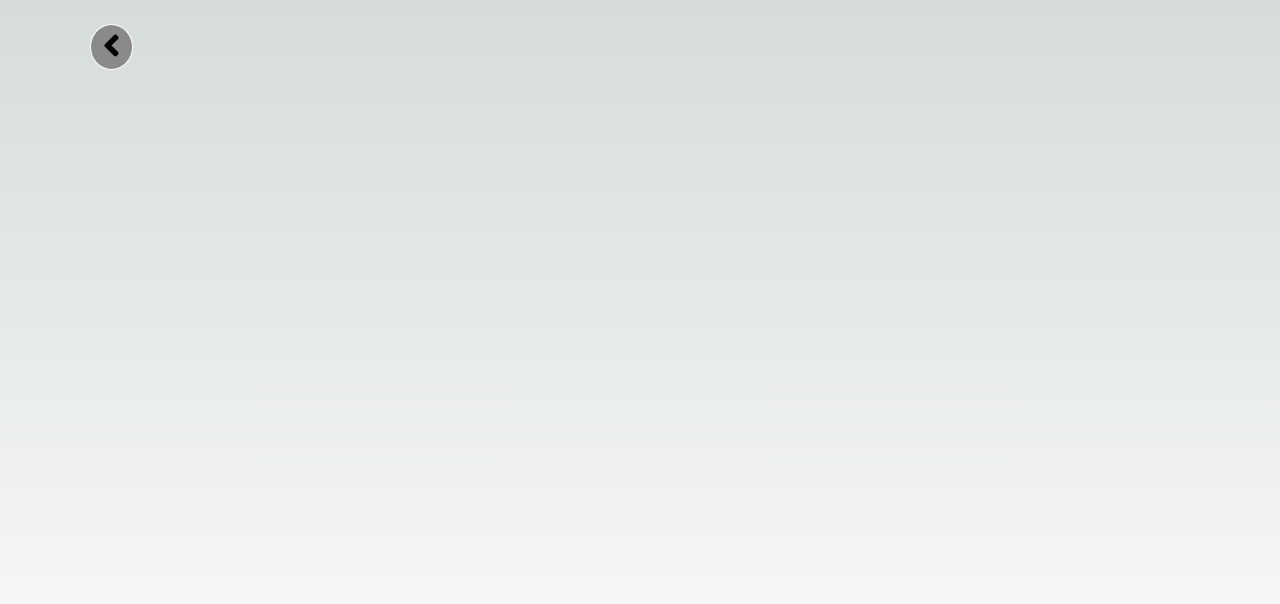
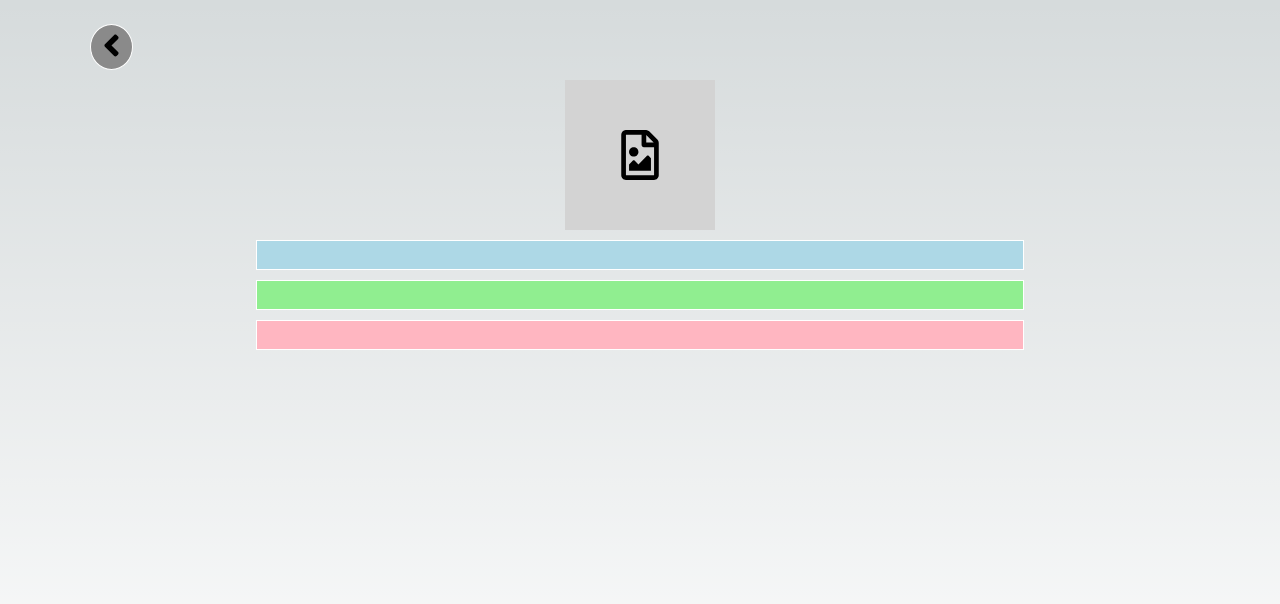
Before and after one commit to Mikael-Leger/mono-stock, a Next.js app: page /products/1 in a window 1280 px wide. Shown: the top 604 px of the page. Built offline with nearby package versions, Linux system fonts and the light colour scheme.

Commit message:
feature/add product

```diff
--- a/src/components/back-button/back-button.js
+++ b/src/components/back-button/back-button.js
@@ -6,12 +6,15 @@ import "./back-button.scss"
 export default function BackButton(props) {
   const router = useRouter();
 
+  if (router.asPath === "/") {
+    return <></>;
+  }
+
   const goBack = () => {
     const fullUrl = router.asPath;
     const pathArr = fullUrl.split('/');
     pathArr.pop();
     const newUrl = pathArr.join('/');
-    console.log({newUrl});
     router.push(newUrl || '/');
   }
 
--- a/src/components/button/button.scss
+++ b/src/components/button/button.scss
@@ -16,13 +16,13 @@
   }
 
   &.bgColor {
-    &-1 button {
+    &-primary button {
       background-color: lightblue;
     }
-    &-2 button {
+    &-secondary button {
       background-color: lightgreen;
     }
-    &-3 button {
+    &-tertiary button {
       background-color: lightpink;
     }
   }
--- a/src/components/product/product.js
+++ b/src/components/product/product.js
@@ -12,10 +12,19 @@ export default function Product(props) {
     const storedProducts = JSON.parse(localStorage.getItem("products"));
     const productFound = storedProducts.find(product => product.id === id);
     const productFoundIndex = storedProducts.findIndex(product => product.id === id);
-    const { ...newProduct } = productFound
-    newProduct[`${type}`] = value;
     const newProductsList = storedProducts;
-    newProductsList[productFoundIndex] = newProduct;
+
+    if (productFoundIndex === -1) {
+      const newProduct = { id };
+      newProduct[`${type}`] = value;
+      newProductsList.push(newProduct);
+
+    } else {
+      const { ...newProduct } = productFound;
+      newProduct[`${type}`] = value;
+      newProductsList[productFoundIndex] = newProduct;
+
+    }
     const newproductsListString = JSON.stringify(newProductsList);
     localStorage.setItem("products", newproductsListString);
   }
@@ -23,16 +32,16 @@ export default function Product(props) {
   return (
     <div className="product">
     <div className="product-photo">
-      <PhotoEdit src={props.product.photo} saveToLocalStorage={(value) => saveToLocalStorage(value, "photo")} />
+      <PhotoEdit src={props.product && props.product.photo} saveToLocalStorage={(value) => saveToLocalStorage(value, "photo")} />
     </div>
     <div className="product-name">
-      <TextEdit title={props.product.name} color="1" saveToLocalStorage={(value) => saveToLocalStorage(value, "name")} />
+      <TextEdit title={props.product && props.product.name} color="primary" saveToLocalStorage={(value) => saveToLocalStorage(value, "name")} />
     </div>
     <div className="product-barcode">
-      <TextEdit title={props.product.barcode} color="2" saveToLocalStorage={(value) => saveToLocalStorage(value, "barcode")} />
+      <TextEdit title={props.product && props.product.barcode} color="secondary" saveToLocalStorage={(value) => saveToLocalStorage(value, "barcode")} />
     </div>
     <div className="product-quantity">
-      <TextEdit title={props.product.quantity} color="3" saveToLocalStorage={(value) => saveToLocalStorage(value, "quantity")} />
+      <TextEdit title={props.product && props.product.quantity} color="tertiary" saveToLocalStorage={(value) => saveToLocalStorage(value, "quantity")} />
     </div>
     </div>
   );
--- a/src/components/product/product.scss
+++ b/src/components/product/product.scss
@@ -2,14 +2,16 @@
   display: flex;
   flex-direction: column;
   justify-content: space-between;
+  gap: 10px;
   align-items: center;
   text-align: center;
   width: 100%;
 
   &-name, &-barcode, &-quantity {
     width: 100%;
-  }
-  & > *:not(:last-child) {
-    margin-bottom: 10px;
+
+    & .title {
+      height: 30px;
+    }
   }
 }
--- a/src/components/text-edit/text-edit.scss
+++ b/src/components/text-edit/text-edit.scss
@@ -16,13 +16,13 @@
     }
   }
   &.color {
-    &-1 .title {
+    &-primary .title {
       background-color: lightblue;
     }
-    &-2 .title {
+    &-secondary .title {
       background-color: lightgreen;
     }
-    &-3 .title {
+    &-tertiary .title {
       background-color: lightpink;
     }
   }
--- a/src/pages/products/[id].js
+++ b/src/pages/products/[id].js
@@ -12,16 +12,13 @@ export default function ProductPage() {
     const storedProducts = JSON.parse(localStorage.getItem("products"));
     if (id && storedProducts) {
       const productFound = storedProducts.find(product => product.id === id);
-      if (productFound == -1) {
-        router.push("/products");
-      }
       setProduct(productFound);
     }
-  }, [id, router]);
+  }, [id]);
 
-  if (!product) {
-    return <></>
-  }
+  // if (!product) {
+  //   return <></>
+  // }
 
   return (
     <div className="product-page">
```
Also changed, not shown: src/components/products-list/products-list.js (+13 -8 lines), src/components/products-list/products-list.scss (+13 -2 lines).
